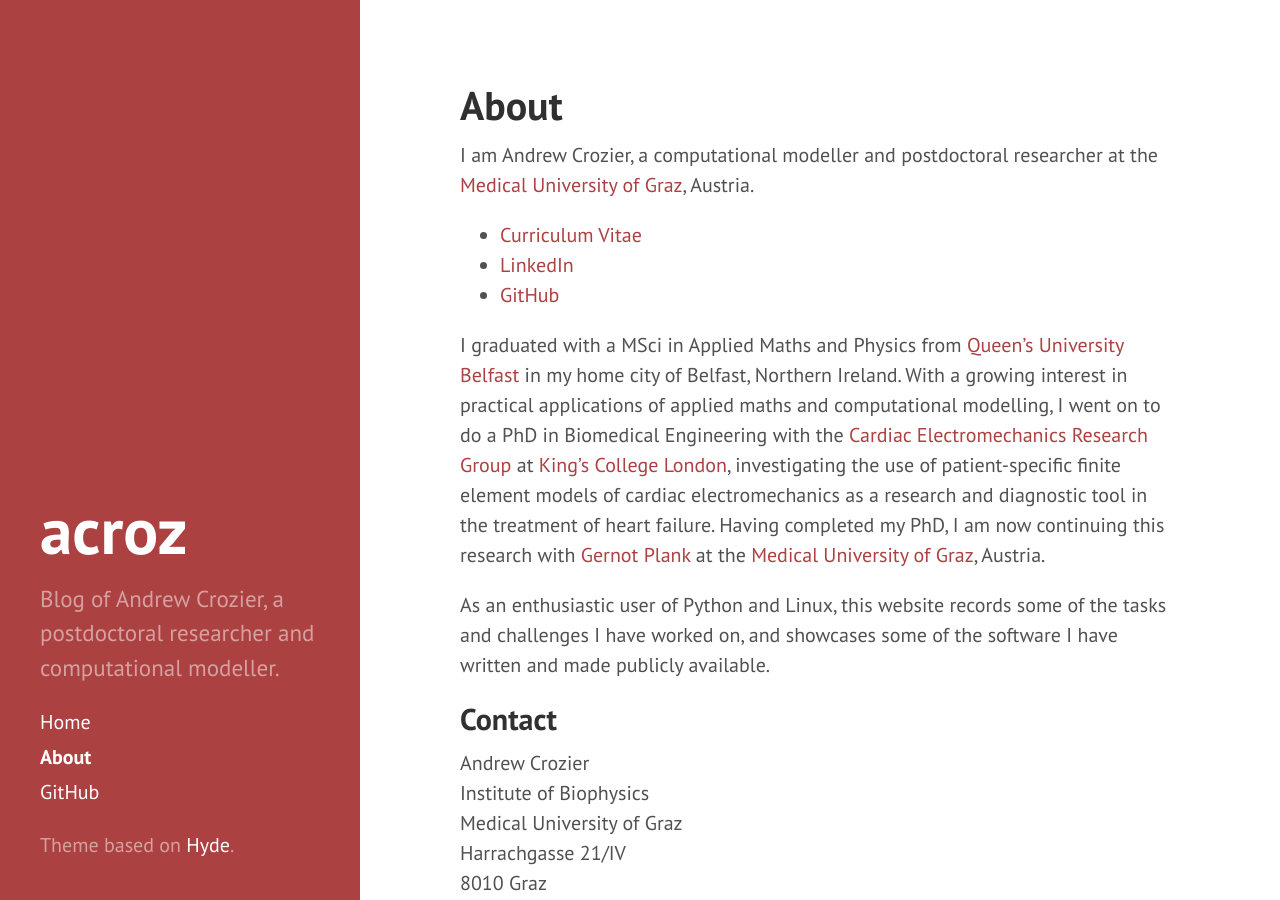
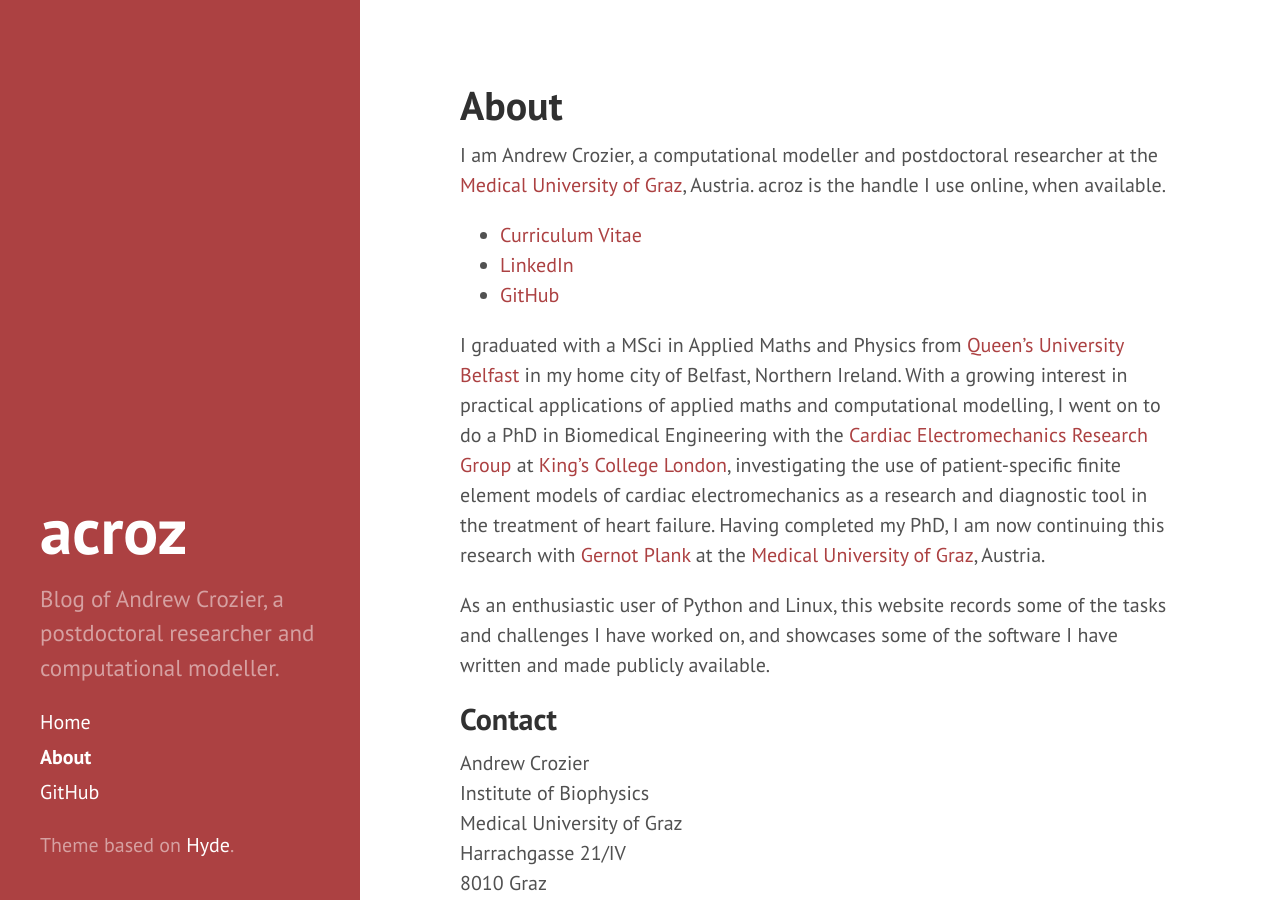
Before and after one commit to acroz/acroz.github.io, a Jekyll site: the page built from about.md, in a window 1280 px wide and 900 px high. Built offline with Jekyll 4.4.1, drawn with Linux system fonts in a browser that asks for light colours; Markdown is read by kramdown in place of the engine named in the settings.

Commit message:
Small change to about page

```diff
--- a/about.md
+++ b/about.md
@@ -5,7 +5,8 @@ permalink: /about/
 ---
 
 I am Andrew Crozier, a computational modeller and postdoctoral researcher at
-the [Medical University of Graz][MUG], Austria.
+the [Medical University of Graz][MUG], Austria. acroz is the handle I use
+online, when available.
 
 * [Curriculum Vitae][CV]
 * [LinkedIn]
```
